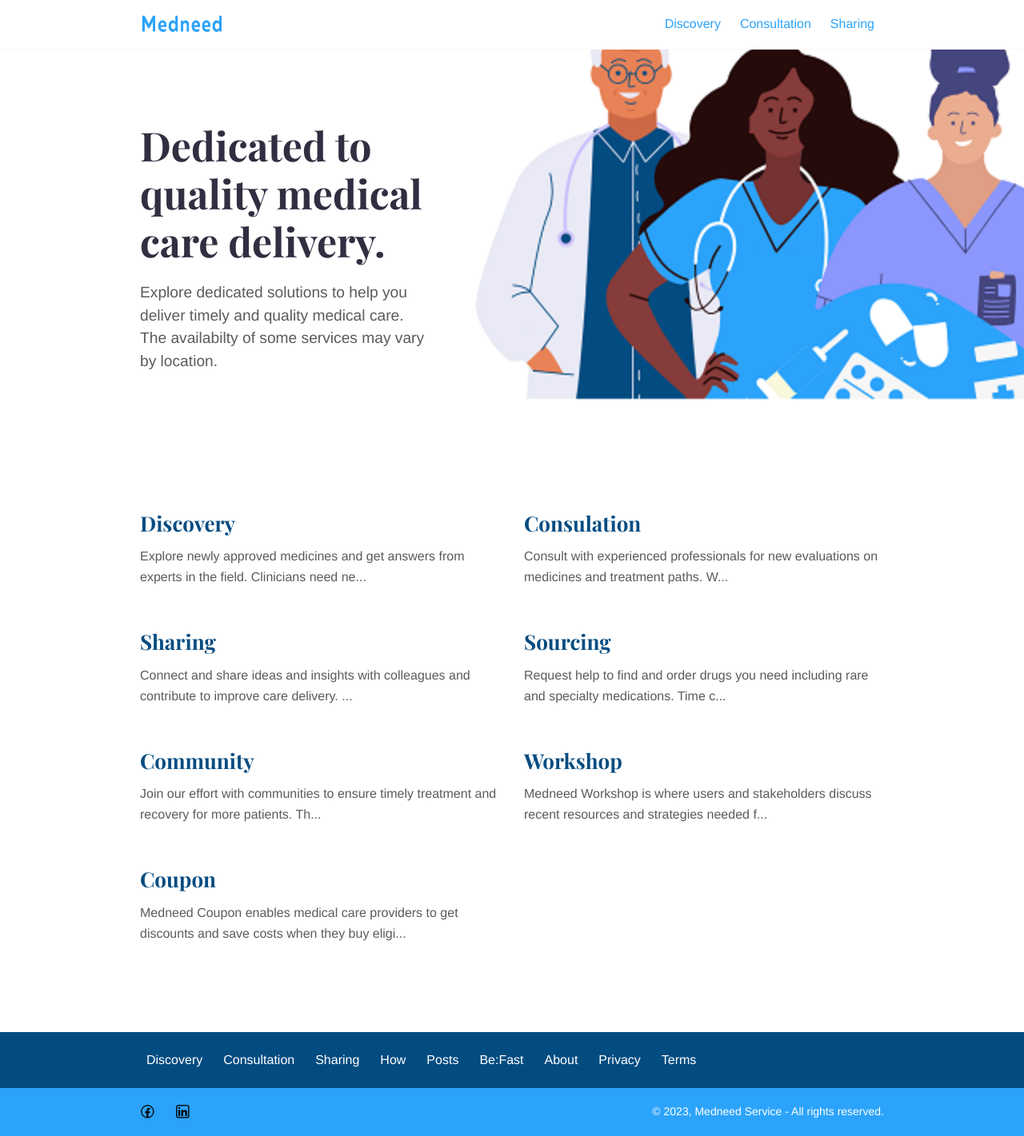
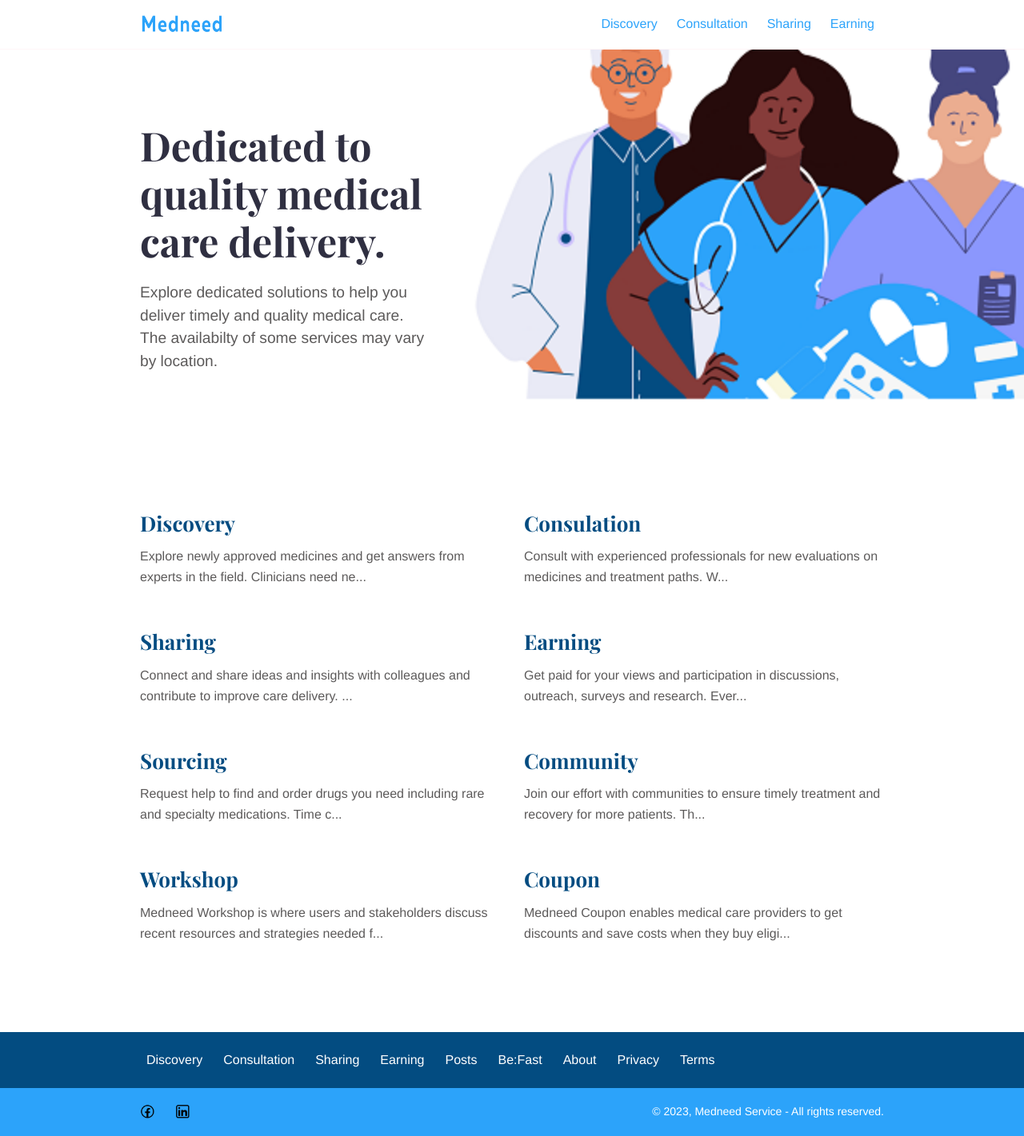
Before and after one commit to Iraneus/betamedneed, a Jekyll site: the page built from services.md, in a window 1280 px wide. Shown: the whole page at 80% size. Built offline with Jekyll 4.4.1, drawn with Linux system fonts in a browser that asks for light colours.

Commit message:
add earning

```diff
--- a/_data/menus.yml
+++ b/_data/menus.yml
@@ -8,6 +8,9 @@
   - name: "Sharing"
     url: "/services/sharing/"
     weight: 4
+  - name: "Earning"
+    url: "/services/earning/"
+    weight: 5
 
 
 
@@ -22,8 +25,8 @@
   - name: "Sharing"
     url: "/services/sharing/"
     weight: 3
-  - name: "How"
-    url: "/how/"
+  - name: "Earning"
+    url: "/services/earning/"
     weight: 4
   - name: "Posts"
     url: "/posts/"
--- /dev/null
+++ b/_services/earning.md
@@ -0,0 +1,15 @@
+---
+title: "Earning"
+date: 2018-11-28T15:14:44+20:00
+featured: true
+weight: 4
+layout: service
+---
+
+Get paid for your views and participation in discussions, outreach, surveys and research.
+
+![Pharm drugs](/images/illustrations/pharma-lady.jpg)
+
+Every once in a while, opportunities arise for experienced and emerging professionals who have some time to spare to be part of multiple paid projects and activities.
+
+As a clinician, the interesting thing is that some of the earning opportunities are also opportunities to learn more and add to your knowledge.
```
Also changed, not shown: _services/consultation.md (+1 -1 lines).
